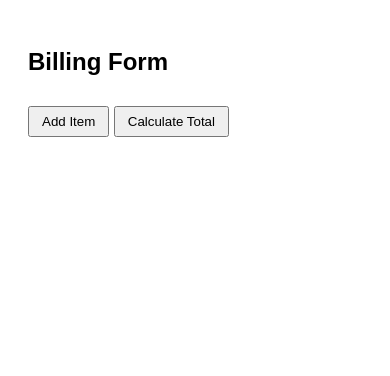
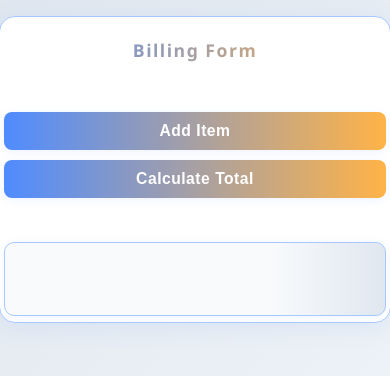
Before and after one commit to Rajdeep019/billing-app, a plain HTML site: page index.html in a window 390 px wide. Drawn offline with Linux system fonts and the light colour scheme.

Commit message:
make page responsive and colourfull

```diff
--- a/index.html
+++ b/index.html
@@ -4,24 +4,222 @@
   <meta charset="UTF-8" />
   <title>Simple Billing Page</title>
   <style>
-    body { font-family: Arial; padding: 20px; }
-    .field-group { margin-bottom: 10px; }
-    input { margin: 5px; padding: 4px; }
-    #output { margin-top: 20px; font-weight: bold; }
-    button { margin-top: 10px; padding: 6px 12px; }
+    :root {
+      --primary: #4f8cff;
+      --primary-dark: #2563eb;
+      --primary-light: #a7c7ff;
+      --accent: #ffb347;
+      --accent-dark: #ff9800;
+      --success: #34d399;
+      --danger: #ef4444;
+      --bg: linear-gradient(135deg, #e0e7ef 0%, #f4f8fb 100%);
+      --card: #fff;
+      --border: #e0e7ef;
+      --radius: 16px;
+      --shadow: 0 4px 24px rgba(79,140,255,0.10);
+    }
+    body {
+      font-family: 'Segoe UI', Arial, sans-serif;
+      background: var(--bg);
+      padding: 0;
+      margin: 0;
+      min-height: 100vh;
+      display: flex;
+      flex-direction: column;
+      align-items: center;
+      justify-content: flex-start;
+      background-attachment: fixed;
+      background-size: cover;
+      transition: background 0.5s;
+    }
+    .billing-container {
+      background: rgba(255,255,255,0.98);
+      margin-top: 40px;
+      padding: 36px 32px 28px 32px;
+      border-radius: var(--radius);
+      box-shadow: var(--shadow);
+      max-width: 480px;
+      width: 98vw;
+      border: 1.5px solid var(--primary-light);
+      display: flex;
+      flex-direction: column;
+      align-items: stretch;
+      position: relative;
+      overflow: hidden;
+      animation: fadeIn 0.7s cubic-bezier(.4,0,.2,1);
+    }
+    @keyframes fadeIn {
+      from { opacity: 0; transform: translateY(30px); }
+      to { opacity: 1; transform: none; }
+    }
+    h2 {
+      text-align: center;
+      color: var(--primary-dark);
+      margin-bottom: 28px;
+      letter-spacing: 1.5px;
+      font-size: 2rem;
+      font-weight: 700;
+      background: linear-gradient(90deg, var(--primary), var(--accent));
+      -webkit-background-clip: text;
+      -webkit-text-fill-color: transparent;
+      background-clip: text;
+    }
+    #fields-container {
+      margin-bottom: 22px;
+    }
+    .field-group {
+      display: flex;
+      gap: 10px;
+      margin-bottom: 12px;
+      flex-wrap: wrap;
+      background: linear-gradient(90deg, #f8fafc 60%, #e0e7ef 100%);
+      border-radius: 8px;
+      padding: 8px 6px 8px 6px;
+      box-shadow: 0 1px 6px rgba(79,140,255,0.04);
+      border: 1px solid var(--border);
+      transition: box-shadow 0.2s;
+    }
+    .field-group input {
+      flex: 1 1 120px;
+      padding: 10px 12px;
+      border: 1.5px solid var(--primary-light);
+      border-radius: 7px;
+      font-size: 1.08rem;
+      background: #f8fafc;
+      transition: border 0.2s, box-shadow 0.2s;
+      color: #222;
+      outline: none;
+      box-shadow: 0 1px 4px rgba(79,140,255,0.06);
+    }
+    .field-group input:focus {
+      border: 2px solid var(--accent-dark);
+      background: #fffbe7;
+      box-shadow: 0 2px 8px rgba(255,179,71,0.10);
+    }
+    .button-row {
+      display: flex;
+      gap: 16px;
+      margin-bottom: 22px;
+      justify-content: center;
+      flex-wrap: wrap;
+    }
+    button {
+      background: linear-gradient(90deg, var(--primary), var(--accent));
+      color: #fff;
+      border: none;
+      border-radius: 8px;
+      padding: 12px 28px;
+      font-size: 1.08rem;
+      font-weight: 600;
+      cursor: pointer;
+      box-shadow: 0 2px 8px rgba(79,140,255,0.10);
+      transition: background 0.2s, transform 0.1s, box-shadow 0.2s;
+      letter-spacing: 0.5px;
+      outline: none;
+      position: relative;
+      z-index: 1;
+    }
+    button:hover, button:focus {
+      background: linear-gradient(90deg, var(--accent), var(--primary));
+      transform: translateY(-2px) scale(1.04);
+      box-shadow: 0 4px 16px rgba(255,179,71,0.13);
+    }
+    #output {
+      margin-top: 22px;
+      background: linear-gradient(90deg, #f8fafc 70%, #e0e7ef 100%);
+      border-radius: 10px;
+      padding: 22px 16px;
+      font-weight: 400;
+      color: #222;
+      box-shadow: 0 2px 12px rgba(79,140,255,0.08);
+      border: 1.5px solid var(--primary-light);
+      min-height: 44px;
+      animation: fadeIn 0.7s cubic-bezier(.4,0,.2,1);
+      transition: box-shadow 0.2s, border 0.2s;
+    }
+    #output h3 {
+      margin-top: 0;
+      color: var(--primary-dark);
+      font-size: 1.18rem;
+      font-weight: 600;
+      letter-spacing: 0.5px;
+    }
+    #output ul {
+      padding-left: 20px;
+      margin: 0 0 10px 0;
+    }
+    #output li {
+      margin-bottom: 5px;
+      font-size: 1.01rem;
+    }
+    #output strong {
+      color: var(--accent-dark);
+      font-size: 1.13rem;
+      letter-spacing: 0.5px;
+    }
+    /* Responsive Design */
+    @media (max-width: 900px) {
+      .billing-container {
+        max-width: 98vw;
+        padding: 24px 2vw 20px 2vw;
+      }
+      h2 {
+        font-size: 1.5rem;
+      }
+    }
+    @media (max-width: 600px) {
+      .billing-container {
+        padding: 12px 2vw 12px 2vw;
+        max-width: 100vw;
+        margin-top: 16px;
+      }
+      .field-group {
+        flex-direction: column;
+        gap: 7px;
+        padding: 6px 2px 6px 2px;
+      }
+      .field-group input {
+        font-size: 0.98rem;
+        padding: 8px 8px;
+      }
+      button {
+        font-size: 0.98rem;
+        padding: 10px 10px;
+        width: 100%;
+        min-width: 0;
+      }
+      .button-row {
+        flex-direction: column;
+        gap: 10px;
+      }
+      #output {
+        padding: 14px 6px;
+        font-size: 0.98rem;
+      }
+    }
+    @media (max-width: 400px) {
+      h2 {
+        font-size: 1.1rem;
+      }
+      .billing-container {
+        padding: 6px 1vw 6px 1vw;
+      }
+    }
   </style>
 </head>
 <body>
 
+  <div class="billing-container">
     <h2>Billing Form</h2>
     <div id="fields-container">
       <!-- Dynamic fields will appear here -->
     </div>
-
+    <div class="button-row">
       <button onclick="addField()">Add Item</button>
       <button onclick="calculateTotal()">Calculate Total</button>
-
+    </div>
     <div id="output"></div>
+  </div>
 
   <script>
     function addField() {
```
Lines whose indentation alone changed are shown as unchanged.
